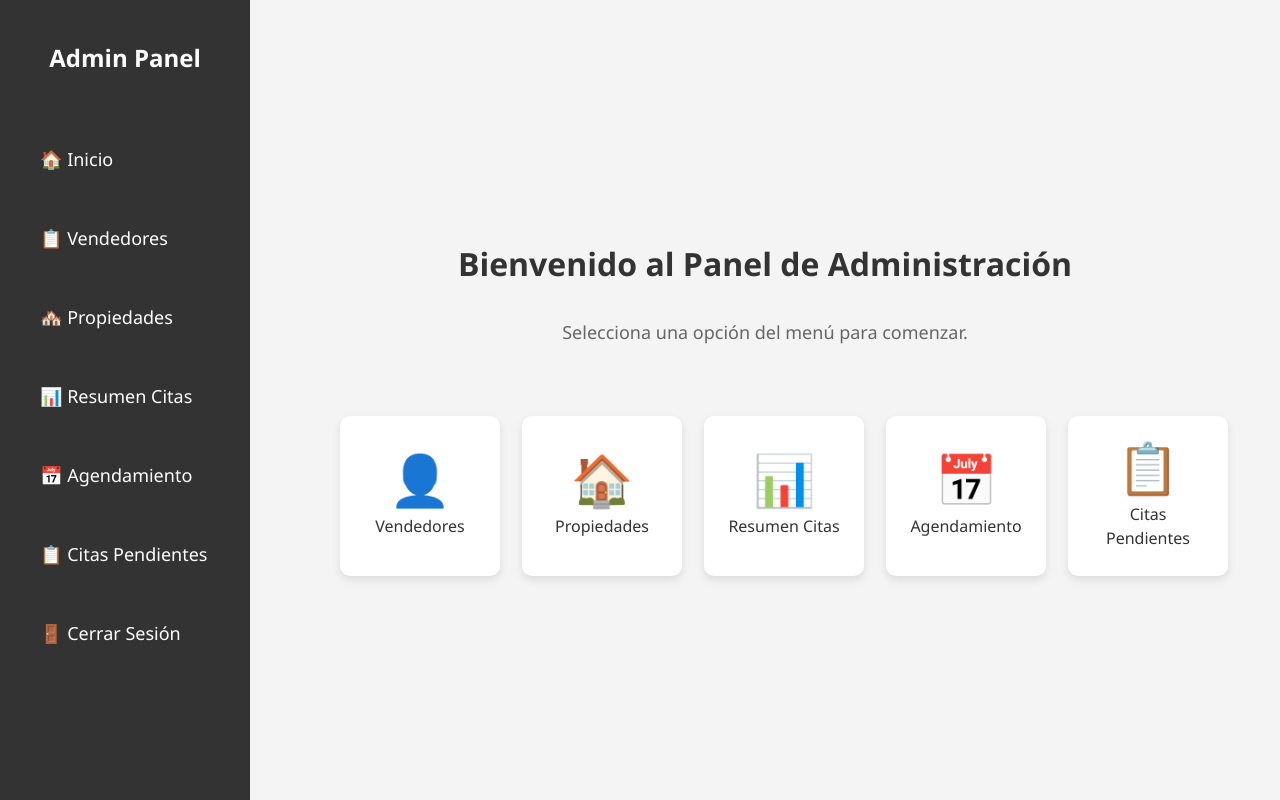
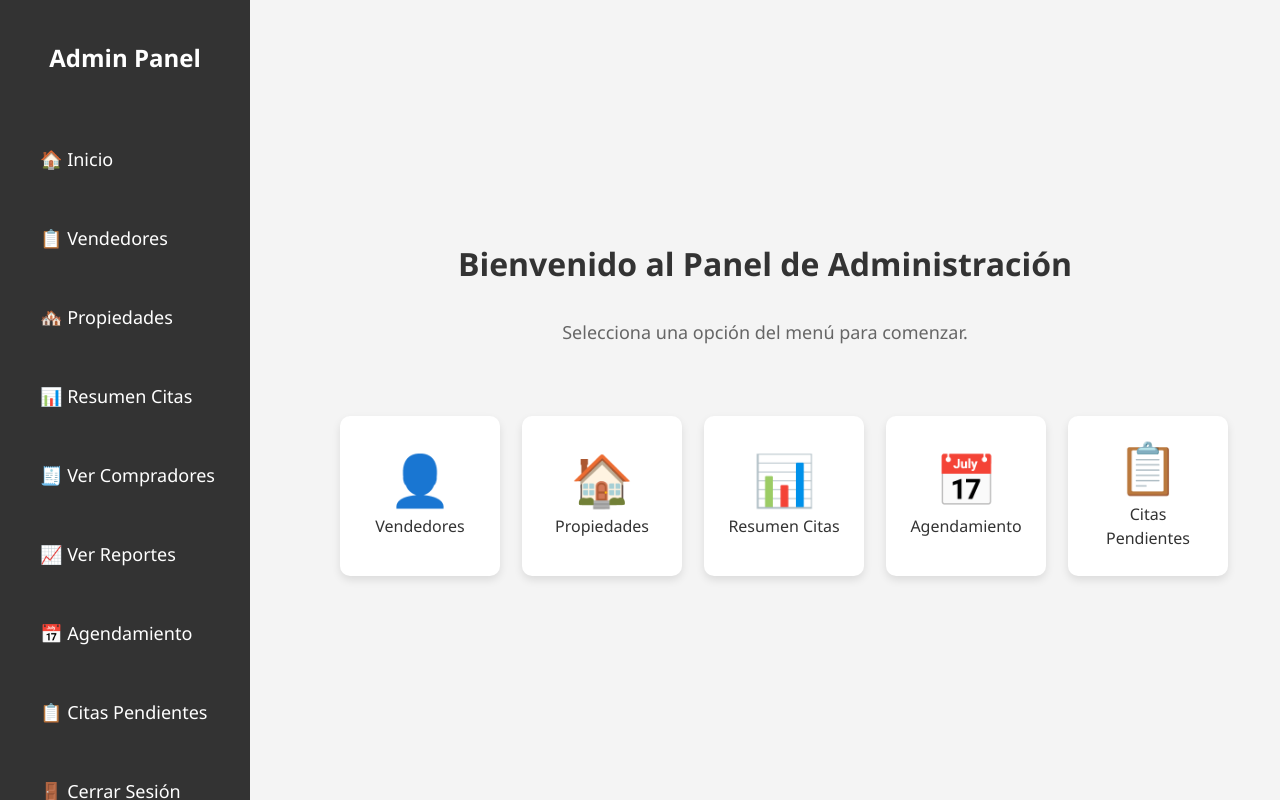
Before and after one commit to GaLoF2002/ProyectoCapstone, a React (Vite) app in the folder client/: page /admin in a window 1280 px wide. Built offline with nearby package versions, Linux system fonts and the light colour scheme.

Commit message:
Funcionamiento con Movil

```diff
--- a/client/src/pages/AdminDashboard.jsx
+++ b/client/src/pages/AdminDashboard.jsx
@@ -11,7 +11,11 @@ import VistaPublicaPropiedad from "../pages/VistaPublicaPropiedad";
 import CitasPendientesVendedor from "../pages/CitasPendientesVendedor.jsx"; // Asegúrate de importar este componente
 
 import "./AdminDashboard.css"; // Asegúrate que esta ruta sea correcta
-import "./VendedorDashboard.css"; // Puedes consolidar CSS si es posible
+import "./VendedorDashboard.css";
+import AdminCompradoresPage from "./AdminCompradoresPage.jsx";
+import IndicadoresPage from "./IndicadoresPage.jsx";
+import EstadisticasCitasVendedor from "./EstadisticasCitasVendedor.jsx";
+import EvaluacionDetalleCliente from "./EvaluacionDetalleCliente.jsx"; // Puedes consolidar CSS si es posible
 
 // Componente para la sección de Inicio del Dashboard
 const HomeSection = ({ onNavigate }) => {
@@ -67,6 +71,7 @@ const AdminDashboard = () => {
     const [sellers, setSellers] = useState([]);
     const [search, setSearch] = useState("");
     const [sortOrder, setSortOrder] = useState("asc");
+    const [evaluacionSeleccionadaId, setEvaluacionSeleccionadaId] = useState(null);
     const [newSeller, setNewSeller] = useState({
         name: "", email: "", phone: "", password: "",
         codigoVendedor: "", inmobiliaria: "", genero: ""
@@ -184,6 +189,12 @@ const AdminDashboard = () => {
                     <li><button onClick={() => handleSectionChange("sellers")}>📋 Vendedores</button></li>
                     <li><button onClick={() => handleSectionChange("propiedades")}>🏘️ Propiedades</button></li>
                     <li><button onClick={() => handleSectionChange("resumen-citas")}>📊 Resumen Citas</button></li>
+                    <li>
+                        <button onClick={() => handleSectionChange("ver-compradores")}>🧾 Ver Compradores</button>
+                    </li>
+                    <li>
+                        <button onClick={() => handleSectionChange("reportes")}>📈 Ver Reportes</button>
+                    </li>
                     <li><button onClick={() => handleSectionChange("agendamiento")}>📅 Agendamiento</button></li>
                     <li><button onClick={() => handleSectionChange("citas-pendientes")}>📋 Citas Pendientes</button></li>
                     <li><button onClick={handleLogout}>🚪 Cerrar Sesión</button></li>
@@ -325,6 +336,28 @@ const AdminDashboard = () => {
                         <CitasPendientesVendedor />
                     </div>
                 )}
+                {activeSection === "ver-compradores" && (
+                    <div className="vendedor-compradores-section">
+                        <AdminCompradoresPage
+                            setActiveSection={setActiveSection}
+                            setPropiedadSeleccionada={setPropiedadSeleccionada}
+                            setEvaluacionSeleccionadaId={setEvaluacionSeleccionadaId}
+                        />
+                    </div>
+                )}
+                {activeSection === "reportes" && (
+                    <div className="vendedor-reportes-section">
+                        <IndicadoresPage />
+                    </div>
+                )}
+                {activeSection === "citas-resumen" && (
+                    <div className="vendedor-citas-resumen-section">
+                        <EstadisticasCitasVendedor />
+                    </div>
+                )}
+                {activeSection === "detalle-evaluacion" && evaluacionSeleccionadaId && (
+                    <EvaluacionDetalleCliente evaluacionId={evaluacionSeleccionadaId} />
+                )}
 
 
             </div>
--- a/client/src/pages/EvaluacionDetalleCliente.jsx
+++ b/client/src/pages/EvaluacionDetalleCliente.jsx
@@ -37,9 +37,6 @@ const EvaluacionDetalleCliente = ({ evaluacionId }) => {
         ahorroCalculado,
         nivelPotencial,
         explicacionFinal,
-        cuotaAnual,
-        ingresoAnual,
-        montoFinanciar,
         valorPropiedad,
         entrada30
     } = datos;
@@ -94,7 +91,6 @@ const EvaluacionDetalleCliente = ({ evaluacionId }) => {
                                 <tr><td><strong>Ingresos:</strong></td><td>${ingresoTotal}</td></tr>
                                 <tr><td><strong>Egresos:</strong></td><td>${egresosTotales}</td></tr>
                                 <tr><td><strong>Ahorro mensual:</strong></td><td>${ahorroCalculado}</td></tr>
-                                <tr><td><strong>Ingreso anual:</strong></td><td>${ingresoAnual?.toFixed(2)}</td></tr>
                                 <tr><td><strong>Buró:</strong></td><td>{evaluacion.buro}</td></tr>
                                 </tbody>
                             </table>
```
